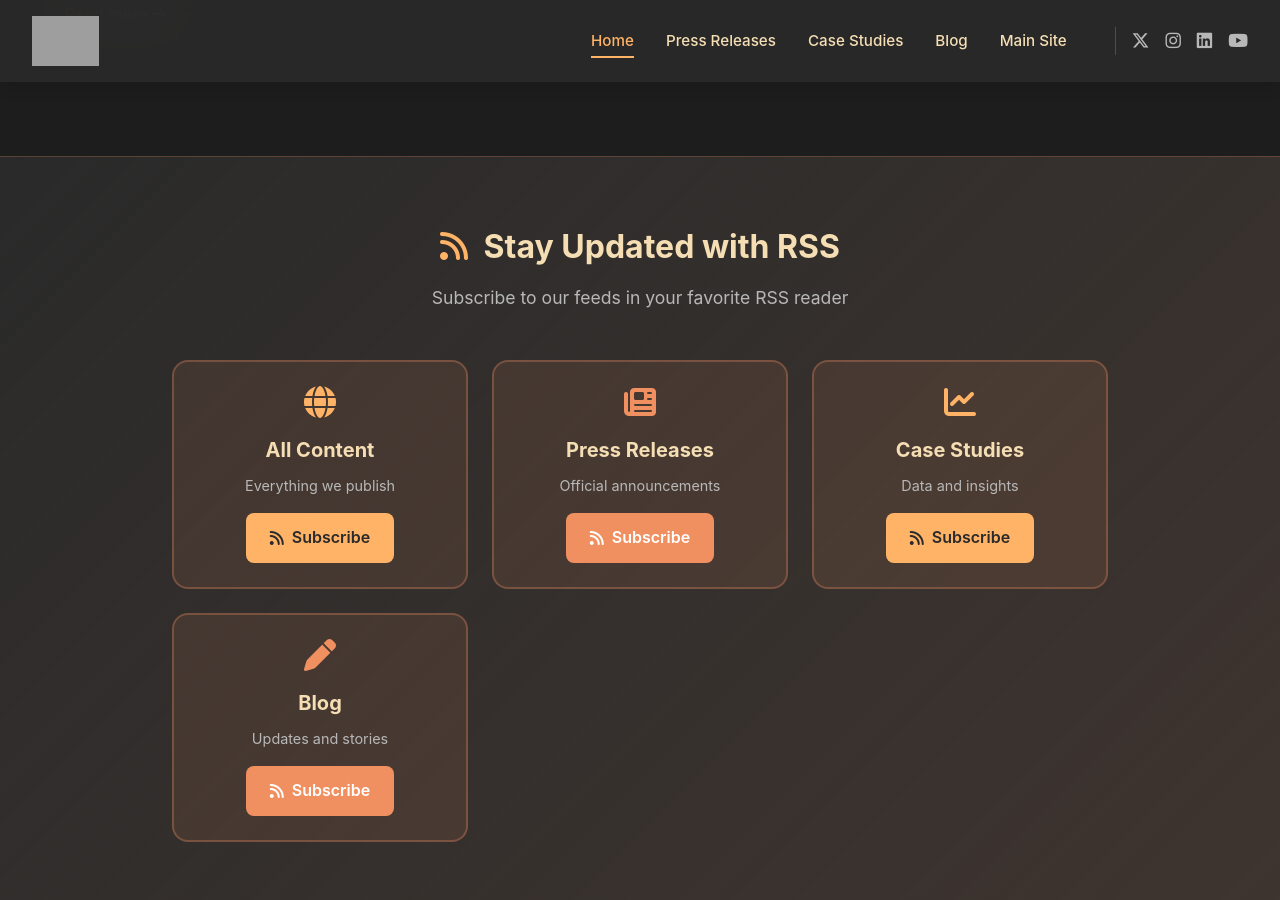
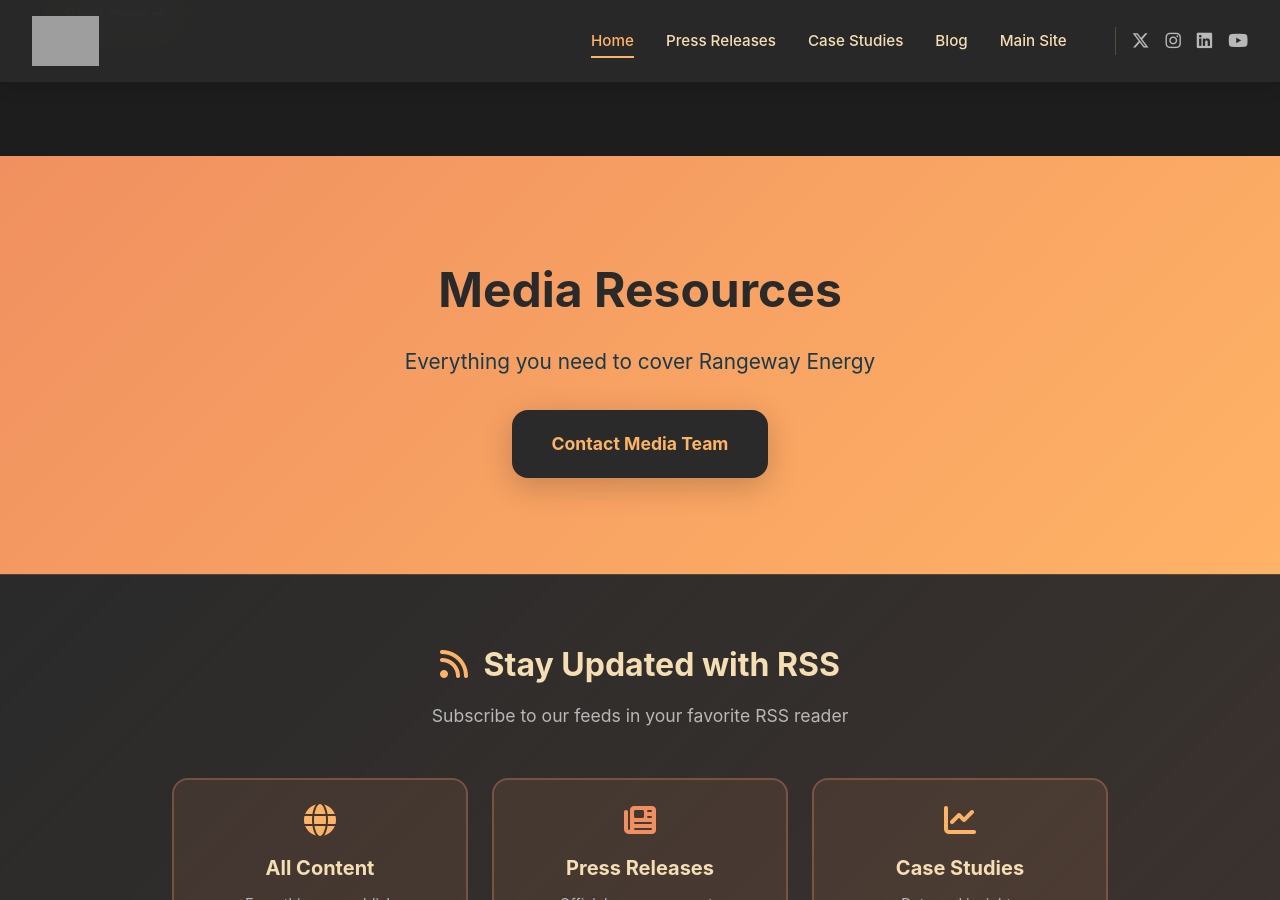
Before and after one commit to ZakWinnick/rangeway-newsroom, a Jekyll site: the page built from index.html, in a window 1280 px wide and 900 px high, scrolled down 2547 px. Built offline with Jekyll 4.4.1, drawn with Linux system fonts in a browser that asks for light colours; grey boxes are pictures that could not be loaded.

Commit message:
Restore Media Resources section to homepage
- Added back Media Resources section with Contact Media Team button
- Provides clear CTA for media inquiries
- Positioned before RSS/podcast sections

🤖 Generated with [Claude Code](https://claude.com/claude-code)

Co-Authored-By: Claude <noreply@anthropic.com>

```diff
--- a/index.html
+++ b/index.html
@@ -159,3 +159,18 @@ title: Rangeway Energy Newsroom
     </div>
 </section>
 {% endif %}
+
+<!-- Quick Links -->
+<section class="cta-section-modern">
+    <div class="container">
+        <div class="cta-content-modern">
+            <h2>Media Resources</h2>
+            <p>Everything you need to cover Rangeway Energy</p>
+            <div class="cta-buttons-modern">
+                <a href="mailto:{{ site.organization.email }}" class="btn-cta-primary">
+                    Contact Media Team
+                </a>
+            </div>
+        </div>
+    </div>
+</section>
```
